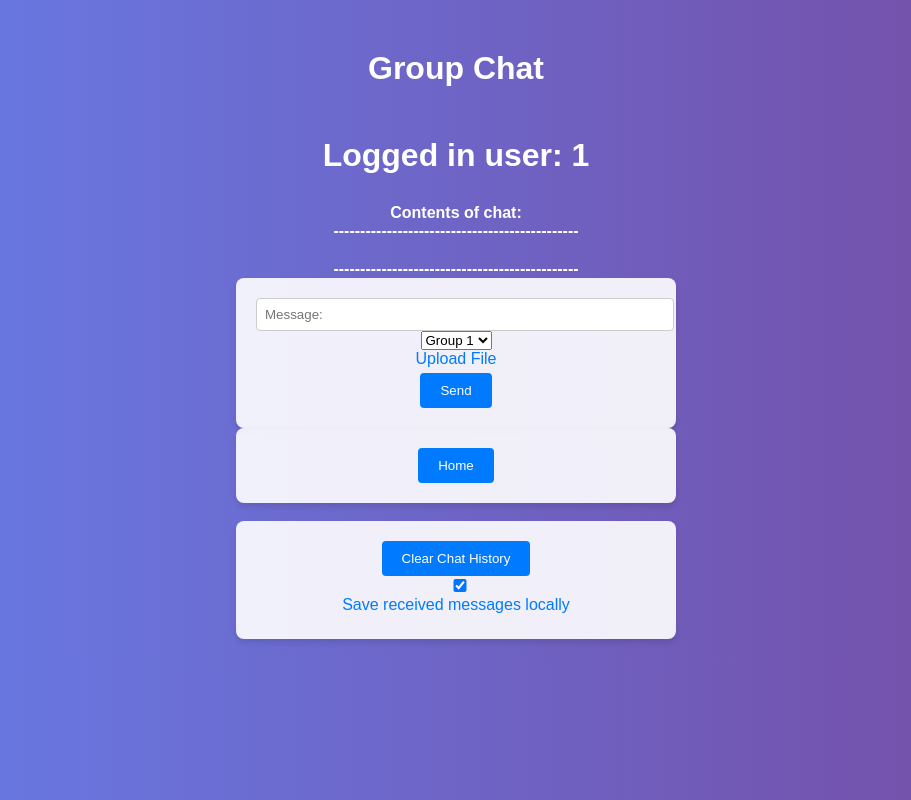
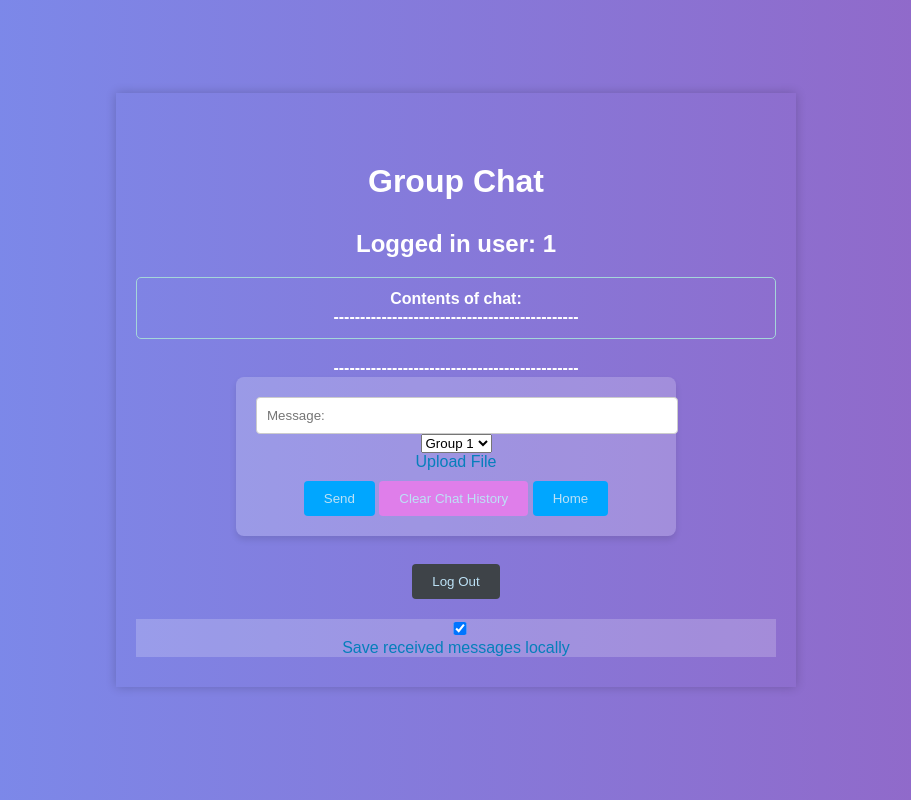
Before and after one commit to Malazalan/Team20-SecureChatApp, a Flask app: page /group_chat in a window 1280 px wide. Shown: the whole page, without its empty margins (184-1095 px from the left). Run offline with Flask 3, Linux system fonts and the light colour scheme; a user stored in the database is signed in; a database or web service that is not in the repository returns one stand-in record (values such as "Sample title"); some libraries are stand-ins or nearby versions.

Commit message:
GroupChat UI

```diff
--- a/Client/templates/GroupChat.html
+++ b/Client/templates/GroupChat.html
@@ -7,11 +7,28 @@
             font-family: Arial, sans-serif;
             margin: 0;
             padding: 0;
-            background: linear-gradient(to right, #667eea, #764ba2);
+            background: linear-gradient(to right, #788eef, #9464c4);
             color: #fff;
+            display: flex;
+            justify-content: center;
+            align-items:  center;
+            height: 100vh;
+        }
+        .container{
+            width: 50%;
+            padding: 20px;
+            border-radious:10px;
+            box-shadow: 0px 0px 10px 0px rgba(0, 0, 0, 0.2);
             text-align: center;
         }
-
+        #messages {
+            max-height: 500px; /* Set a max-height for chat content area */
+            overflow-y: auto; /* Enable scrollbar when content exceeds this height */
+            border-radius: 5px;
+            padding: 12px;
+            border: 1px solid #A5D6D9;
+            margin-bottom: 20px;
+        }
         h1 {
             margin-top: 50px;
             margin-bottom: 30px;
@@ -20,7 +37,7 @@
         form {
             max-width: 400px;
             margin: 0 auto;
-            background-color: rgba(255, 255, 255, 0.9);
+            background-color: rgba(255, 255, 255, 0.2);
             padding: 20px;
             border-radius: 8px;
             box-shadow: 0 4px 6px rgba(0, 0, 0, 0.1);
@@ -32,13 +49,13 @@
 
         label {
             display: block;
-            margin-bottom: 5px;
-            color: #007bff;
+            margin-bottom: 10px;
+            color: #067fbb;
         }
 
         input {
             width: 100%;
-            padding: 8px;
+            padding: 10px;
             border-radius: 4px;
             border: 1px solid #ccc;
         }
@@ -49,8 +66,8 @@
         }
 
         button {
-            background-color: #007bff;
-            color: #fff;
+            background-color: #00a6ff;
+            color: #bce1f5;
             border: none;
             padding: 10px 20px;
             cursor: pointer;
@@ -58,14 +75,29 @@
         }
 
         button:hover {
-            background-color: #0056b3;
+            background-color: #248bfa;
+        }
+        .clear, .save-chat {
+            background-color: #df7eea; /* Red color for the 'Clear' button */
+        }
+
+        .save-chat {
+            background-color: rgba(255, 255, 255, 0.2);
+        }
+
+        .logout-button-container {
+            margin-top: 10px;
+        }
+
+        .logout {
+            background-color: #3e4348; /* Gray color for the 'Logout' button */
         }
     </style>
 </head>
 <body>
 <div class="container">
     <h1>Group Chat</h1>
-        <h1>Logged in user: {{ current_user.username }}</h1>
+    <h2>Logged in user: {{ current_user.username }}</h2>
     <div id="messages">
         <b>Contents of chat:</b>
         <br>
@@ -91,17 +123,19 @@
         </label>
 
         <button type="submit">Send</button>
-        </form>
-        <form action="/home">
+        <button type="button" class="clear">Clear Chat History</button>
         <button type="submit">Home</button>
     </form>
+
     <br>
 
-        <form id="clear_messages_form">
-            <button type="submit" id="clear_messages_btn">Clear Chat History</button>
+    <div class="logout-button-container">
+        <button onclick="logout()" class="logout">Log Out</button>
+    </div>
+    <label class="save-chat">
         <input type="checkbox" id="save_chat_checkbox" checked>
-            <label for="save_chat_checkbox">Save received messages locally</label>
-        </form>
+        Save received messages locally
+    </label>
 </div>
 
 <script src="https://cdnjs.cloudflare.com/ajax/libs/socket.io/4.2.0/socket.io.js"></script>
@@ -171,7 +205,14 @@
             savedMessages.push(message);
             localStorage.setItem('chatMessages', JSON.stringify(savedMessages));
         }
+        function navigateHome() {
+            window.location.href = '/home'; // Adjust the URL if needed
+        }
 
+// Log out the user
+        function logout() {
+            window.location.href = '/logout'; // Adjust the URL if needed
+        }
         // 清除聊天记录按钮点击事件
         clear_messages_btn.addEventListener('click', function () {
             localStorage.removeItem('chatMessages');
```
Lines whose indentation alone changed are shown as unchanged.
